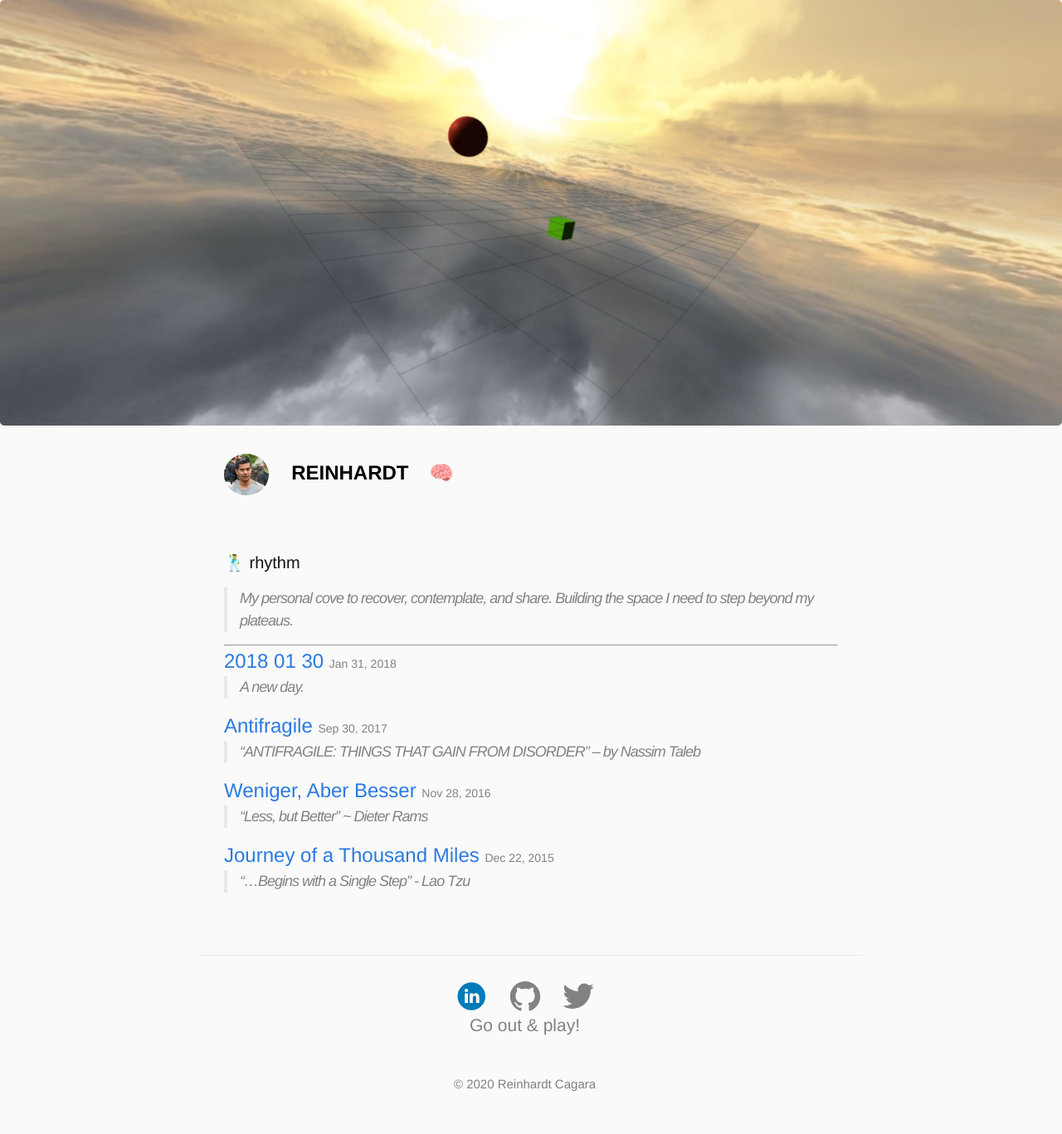
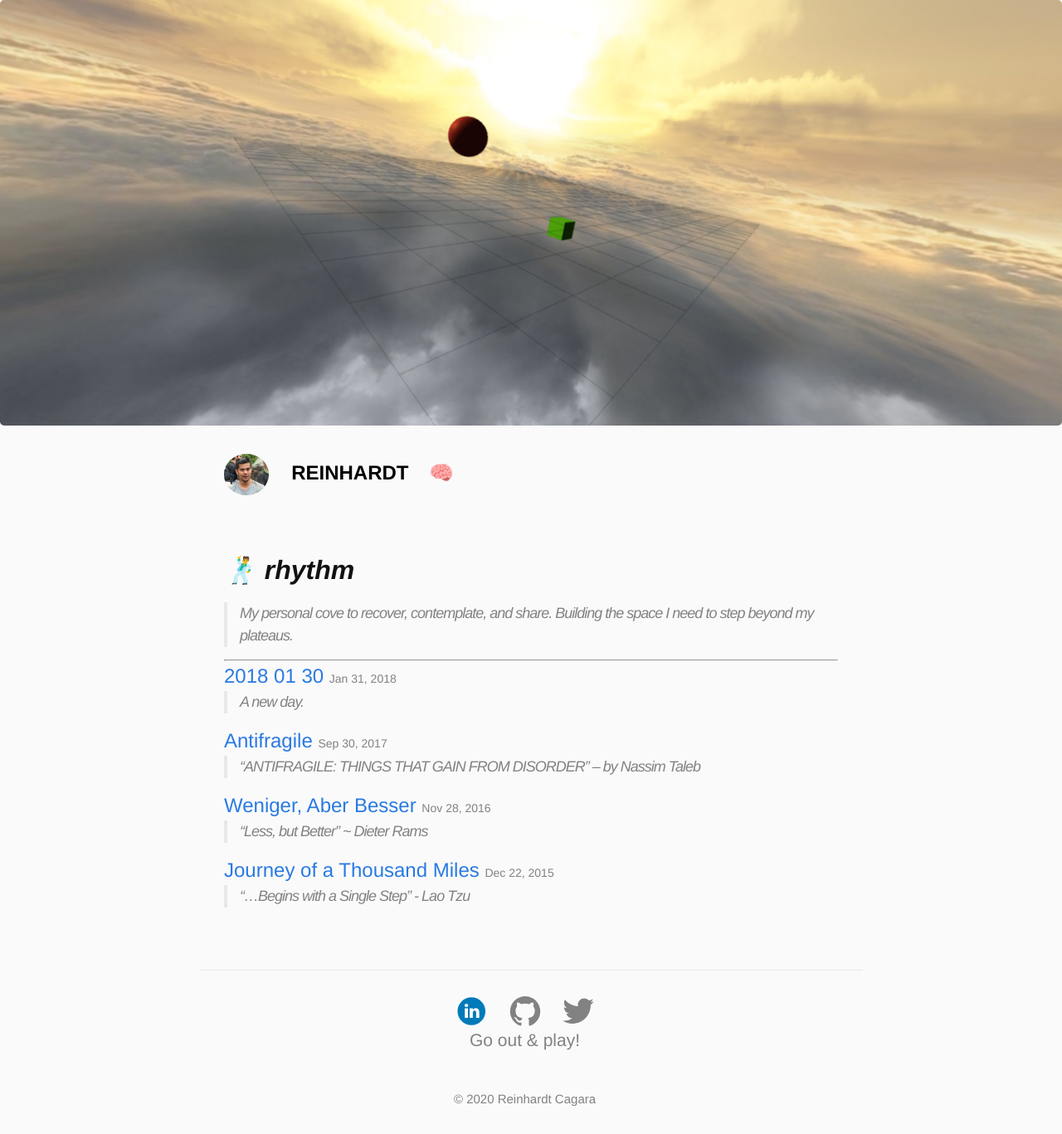
Before and after one commit to reinhardt021/reinhardt021.github.io, a Jekyll site: the page built from index.html, in a window 1280 px wide. Shown: the whole page at 83% size. Built offline with Jekyll 4.4.1, drawn with Linux system fonts in a browser that asks for light colours.

Commit message:
Fixing the main title font

```diff
--- a/css/main.scss
+++ b/css/main.scss
@@ -146,6 +146,11 @@ body {
     border-radius: 5px;
 }
 
+#main-title {
+  font-weight: bold;
+  font-style: italic;
+}
+
 .antifragile {
     color: #6B0408;
 }
--- a/index.html
+++ b/index.html
@@ -6,7 +6,7 @@ layout: default
     <!-- <p>
         Nootropic Nonsense
     </p> -->
-    <h1 class="page-heading">{{ site.title }}</h1>
+    <h1 id="main-title">{{ site.title }}</h1>
     <blockquote>{{ site.description }}</blockquote>
 
     <hr/>
```
